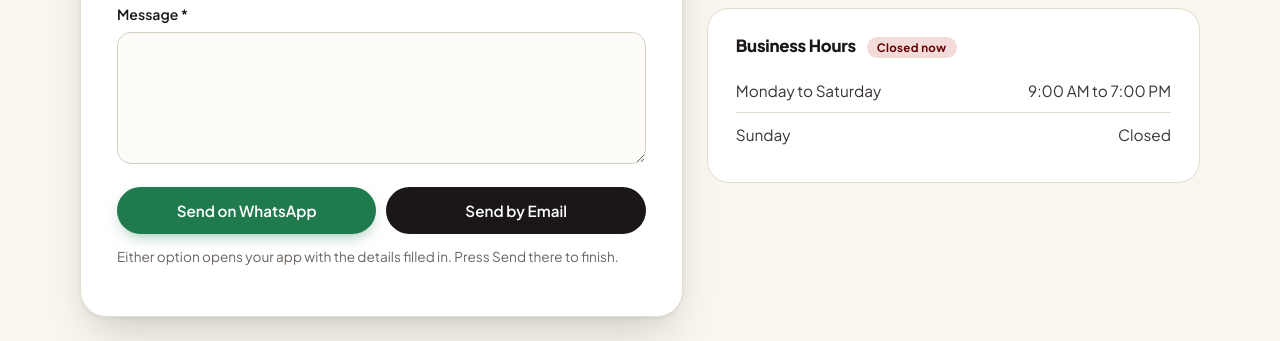
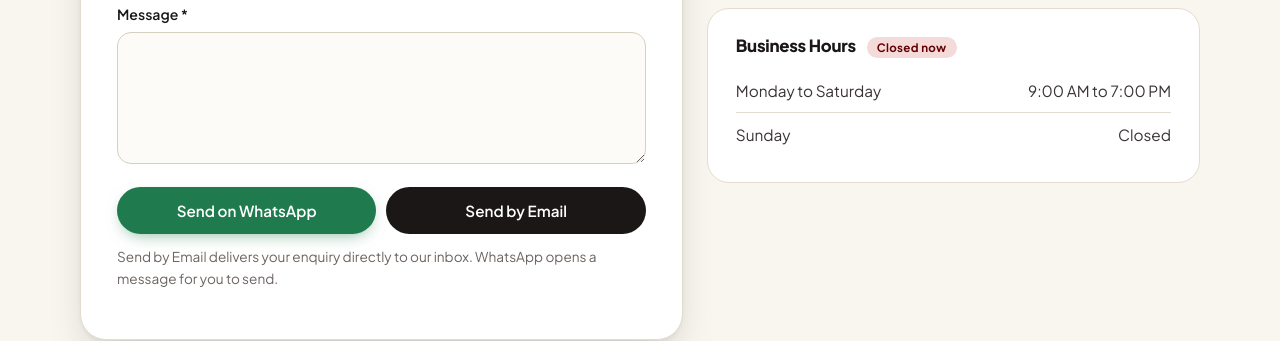
Before and after one commit to Yashnit-coding/SSF2.0, a plain HTML site: page index.html in a window 1280 px wide. Shown: the part 8381-8722 px from the top of the page. Drawn offline with nearby package versions, Linux system fonts and the light colour scheme.

Commit message:
Modify hint text for sending options
Updated hint text for clarity on email and WhatsApp options.

```diff
--- a/index.html
+++ b/index.html
@@ -270,7 +270,7 @@
         <button class="btn btn-red" type="submit" name="via" value="wa">Send on WhatsApp</button>
         <button class="btn btn-dark" type="submit" name="via" value="mail">Send by Email</button>
       </div>
-      <p class="hint">Either option opens your app with the details filled in. Press Send there to finish.</p>
+      <p class="hint">Send by Email delivers your enquiry directly to our inbox. WhatsApp opens a message for you to send.</p>
       <p class="status" id="status" role="status" aria-live="polite"></p>
     </form>
     <div class="side">
@@ -306,6 +306,7 @@
 <a class="fab" href="https://wa.me/919463649049" target="_blank" rel="noopener noreferrer" aria-label="Chat on WhatsApp">WhatsApp</a>
 <button id="top" aria-label="Back to top" hidden>&#8593;</button>
 <dialog id="lb" aria-label="Photo viewer"><button id="lbx" aria-label="Close">&times;</button><button id="lbp" aria-label="Previous photo">&#8249;</button><div id="lbi"></div><button id="lbn" aria-label="Next photo">&#8250;</button><p id="lbc"></p></dialog>
+<script src="https://cdn.jsdelivr.net/npm/@emailjs/browser@4/dist/email.min.js"></script>
 <script src="script.js"></script>
 </body>
 </html>
```
